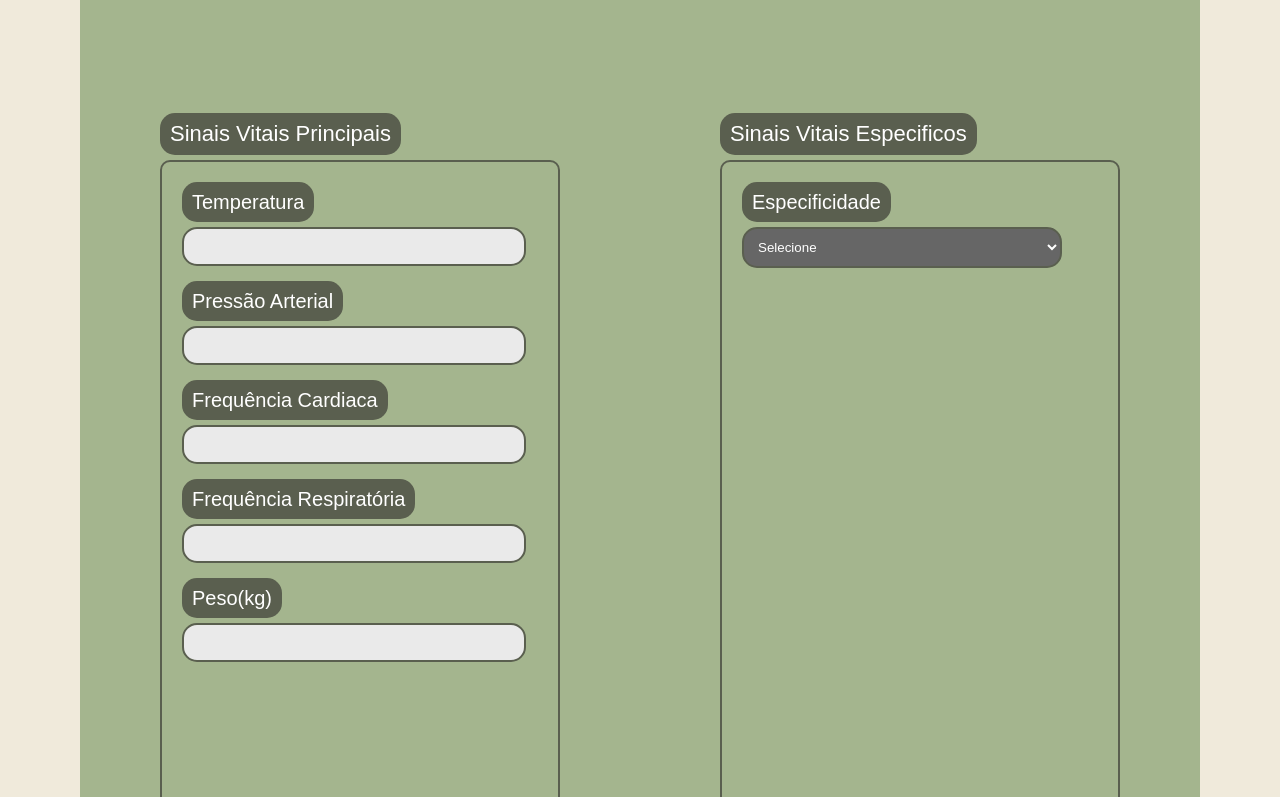
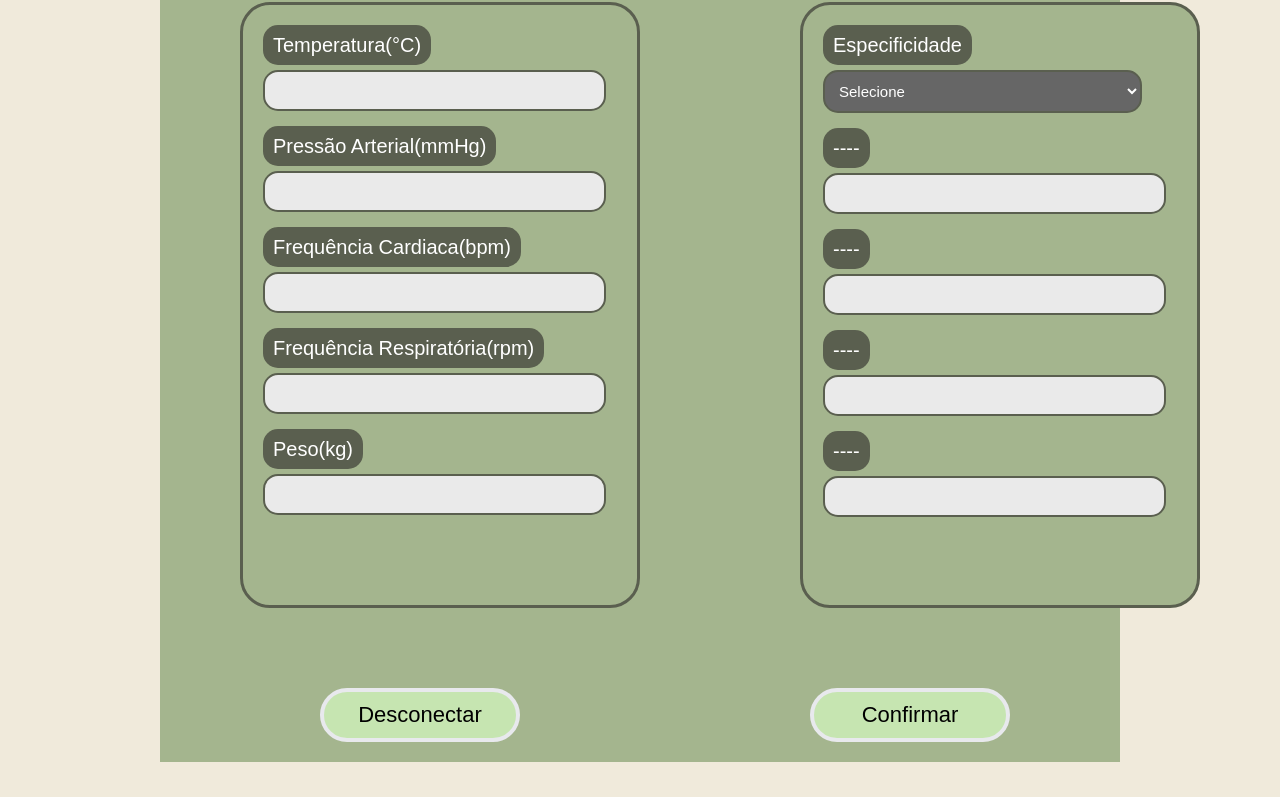
Before and after one commit to emberjp/AcolheMED, a plain HTML site: page public/nurse.html in a window 1280 px wide. Shown: the part 1043-1840 px from the top of the page. After the commit the page ends 1805 px from the top, so only its background shows below. Drawn offline with Linux system fonts and the light colour scheme.

Commit message:
finish css?(next commit start learning/trying js

```diff
--- a/public/nurse.html
+++ b/public/nurse.html
@@ -26,11 +26,11 @@
             <h2 class="titulosec">Abordagem Inicial</h2>
             <div class="containerOutline">
               <label for="Queixa">Queixa Principal</label>
-              <input type="text" id="Queixa" name="Queixa" />
+              <textarea type="text" id="Queixa" name="Queixa" required  />  </textarea>
               <label for="Obsrvações">Obsrvações</label>
-              <input type="text" id="Obsrvações" name="Obsrvações" />
+              <textarea type="text" id="Obsrvações" name="Obsrvações" required /></textarea>
               <label for="Medicamento">Medicamento(s)</label>
-              <input type="text" id="Medicamento" name="Medicamento" />
+              <textarea type="text" id="Medicamento" name="Medicamento" required /></textarea>
             </div>
           </section>
         </div>
@@ -40,9 +40,9 @@
             <h2 class="titulosec">Dados extras</h2>
             <div class="containerOutline">
               <label for="Alergia">Alergias</label>
-              <input type="text" id="Alergia" name="Alergia" />
+              <textarea type="text" id="Alergia" name="Alergia" required textarea></textarea>
               <label for="Dor ">Escala de dor</label>
-              <input type="text" id="Dor" name="Dor" />
+              <input type="number" id="Dor" name="Dor" required min="0" max="10"/>
             </div>
           </section>
         </div>
@@ -51,16 +51,16 @@
             <!- Sinais Vitais Prinicipais -->
             <h2 class="titulosec">Sinais Vitais Principais</h2>
             <div class="containerOutline">
-              <label for="Temp">Temperatura</label>
-              <input type="text" id="Temp" name="Temp" />
-              <label for="Arterial">Pressão Arterial</label>
-              <input type="text" id="Arterial" name="Arterial" />
-              <label for="Cardiaca">Frequência Cardiaca</label>
-              <input type="text" id="Cardiaca" name="Cardiaca" />
-              <label for="Respriatória">Frequência Respiratória </label>
-              <input type="text" id="Respiratória" name="Respiratória" />
+              <label for="Temp">Temperatura(°C)</label>
+              <input type="number" id="Temp" name="Temp" required/>
+              <label for="Arterial">Pressão Arterial(mmHg)</label>
+              <input type="number" id="Arterial" name="Arterial" required/>
+              <label for="Cardiaca">Frequência Cardiaca(bpm)</label>
+              <input type="number" id="Cardiaca" name="Cardiaca"required />
+              <label for="Respriatória">Frequência Respiratória(rpm) </label>
+              <input type="number" id="Respiratória" name="Respiratória"required />
               <label for="Peso">Peso(kg)</label>
-              <input type="text" id="Peso" name="Peso" />
+              <input type="number" id="Peso" name="Peso" required />
             </div>
           </section>
         </div>
@@ -70,18 +70,33 @@
             <h2 class="titulosec">Sinais Vitais Especificos</h2>
             <div class="containerOutline">
               <label for="Especificidade">Especificidade</label>
-              <select id="Especificidade" name="Especificidade">
+              <select id="Especificidade" name="Especificidade" required>
                 <option>Selecione</option>
                 <option>Queimaduras</option>
                 <option>Sangramento</option>
                 <option>Qeuixa Respiratória</option>
                 <option>Outro</option>
+                </select>
+              <label for="Es1">----</label>
+              <input type="number" id="Es1" name="Es1" required/>
+              <label for="Es2">----</label>
+              <input type="number" id="Es2" name="Es2" required/>
+              <label for="Es3">----</label>
+              <input type="number" id="Es3" name="Es3" required/>
+              <label for="Es4">----</label>
+              <input type="number" id="Es4" name="Es4" required/>
             </select>
             </div>
           </section>
         </div>
       </div>
     </main>
-    <footer></footer>
+    <footer>
+      <div class="foot">
+        <button type="TrocaTela" id="ButDesconectar" class="Butfoot">Desconectar</button>
+        <button type="TrocaTela" id="ButConfirmar" class="Butfoot">Confirmar</button>
+      </div>
+
+    </footer>
   </body>
 </html>
--- a/src/css/testeEnzo.css
+++ b/src/css/testeEnzo.css
@@ -45,25 +45,34 @@ body {
 .containerOutline {
     background: var(--light-green);
     padding: 20px;
-    border-radius: 10px;
-    border: 2px solid var(--dark-green);
+    border-radius: 30px;
+    border: 3px solid var(--dark-green);
     width: 300;
-    height: 90vh;
+    height: 70vh;
     position: relative;
 }
+
 .Tudo{
     justify-self: center;
     background: var(--light-green);
     display: grid;
     grid-template-columns: 1fr 1fr;
     grid-template-rows:  1fr 1fr;
-
+    width: 75vw;
     position: relative;
 
 
 }
 header{
     background-color: var(--beige);
+}
+.foot{
+    justify-self: center;
+    background: var(--light-green);
+    display: grid;
+    grid-template-columns: 1fr 1fr;
+    width: 75vw;
+    position: relative;
 }
 input, select {
     width: 90%;
@@ -72,6 +81,27 @@ input, select {
     border-radius: 15px;
     border: 2px solid var(--dark-green);
     background: #EAEAEA;
+    font-size: 15px;
+    font-family: Arial, sans-serif;
+
+}
+textarea{
+    width: 90%;
+    padding: 10px;
+    margin-bottom: 15px;
+    border-radius: 15px;
+    border: 2px solid var(--dark-green);
+    background: #EAEAEA;
+    resize: none;
+    height: 70px;
+    font-size: 15px;
+    font-family: Arial, sans-serif;
+    overflow:hidden;
+
+
+}
+#Alergia{
+    height: 100px;
 }
 select {
     background: #666;
@@ -88,6 +118,7 @@ select {
     padding-left: 3vw;
     padding-top: 1vh;
     padding-bottom: 1vh;
+    margin-left: 60px;
 
 }
 .butoes {
@@ -97,13 +128,13 @@ select {
 button {
 
     padding: 10px 15px;
-    border-radius: 15px;
-    border: 2px solid var(--dark-green);
+    border-radius: 45px;
+    border: 3px solid var(--dark-green);
     background: white;
     color: var(--dark-green);
     cursor: pointer;
     font-size: 22px;
-    width: fit-content;
+    width: 200px;
     height: fit-content;
 
 
@@ -115,20 +146,35 @@ button {
     background: var(--dark-green);
     color: var(--whitemine);
     cursor: pointer;
-    position: center;
+    margin-left: -180px;
 
 }
 #ButDados:hover{
     background-color: var(--light-green);
-    border: 2px solid var(--whitemine);
+    border: 3px solid var(--whitemine);
     color: white;
 }
 #ButPro{
     padding: 10px 15px;
     border-radius: 45px;
-    border: 2px solid var(--whitemine);
+    border: 3px solid var(--whitemine);
     background: var(--light-green);
     color: var(--whitemine);
     cursor: pointer;
     position: center;
+    margin-left: 170px;
 }
+.Butfoot{
+    background-color: var(--lighter-green);
+    border: 4px solid var(--whitemine);
+    color:black;
+    margin-left: 160px;
+    margin-bottom: 20px;
+}
+.Butfoot:hover{
+    background-color:var(--dark-green);
+    color:white;
+}
+#ButConfirmar{
+    margin-left:170px;
+}
```
Also changed, not shown: src/js/Enzo.js (added).
